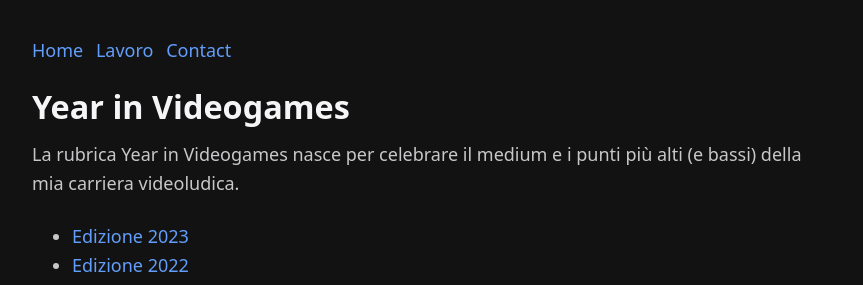
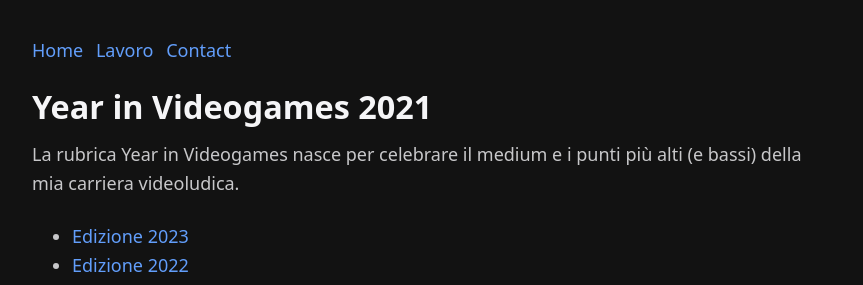
Before and after one commit to KiritoKitto/kiritokitto.github.io, a Jekyll site: the page built from page/Year in Videogames.md, in a window 1280 px wide. Shown: the top 285 px of the page, without its empty margins (208-1071 px from the left). Built offline with Jekyll 4.4.1, drawn with Linux system fonts in a browser that asks for light colours; some web fonts are replaced; our own code applies the rules of GitHub Pages for plain Markdown files.

Commit message:
Update Title

```diff
--- a/page/Year in Videogames.md
+++ b/page/Year in Videogames.md
@@ -2,7 +2,7 @@
 permalink: "/year-in-videogames"
 ---
 
-# Year in Videogames
+# Year in Videogames 2021
 
 La rubrica Year in Videogames nasce per celebrare il medium e i punti più alti (e bassi) della mia carriera videoludica.
 
```
Also changed, not shown: post/21 Games.md (+2 -0 lines), page/Lavoro.md (renamed from page/lavoro.md).
